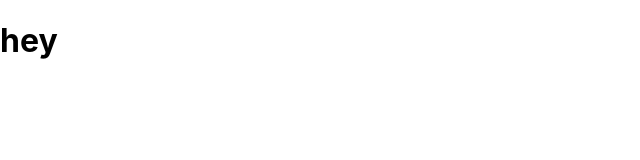
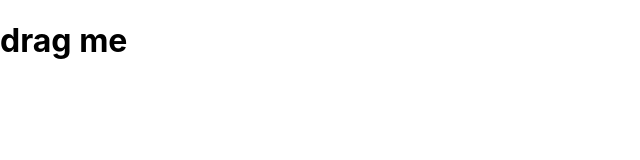
Before and after one commit to Mar-Issah/React-Drag-n-Drop, a React (Create React App) app: page / in a window 1280 px wide. Shown: the top 160 px of the page, without its empty margins (0-640 px from the left). Built offline with nearby package versions, Linux system fonts and the light colour scheme.

Commit message:
dnd provider and html5 backend

```diff
--- a/package.json
+++ b/package.json
@@ -6,7 +6,7 @@
 		"@testing-library/jest-dom": "^5.11.9",
 		"@testing-library/react": "^11.2.3",
 		"@testing-library/user-event": "^12.6.0",
-		"axios": "^0.21.1",
+		"axios": "^0.21.4",
 		"react": "^17.0.1",
 		"react-dnd": "^14.0.4",
 		"react-dnd-html5-backend": "^14.0.2",
--- a/src/App.js
+++ b/src/App.js
@@ -1,10 +1,13 @@
 import "./App.css";
+
+import { HTML5Backend } from "react-dnd-html5-backend";
+import { DndProvider } from "react-dnd";
 
 function App() {
 	return (
-		<div>
-			<h1>hey</h1>
-		</div>
+		<DndProvider backend={HTML5Backend}>
+			<h1>drag me</h1>
+		</DndProvider>
 	);
 }
 
```
Also changed, not shown: 2 other files (tests, documents, lock files or other folders).
